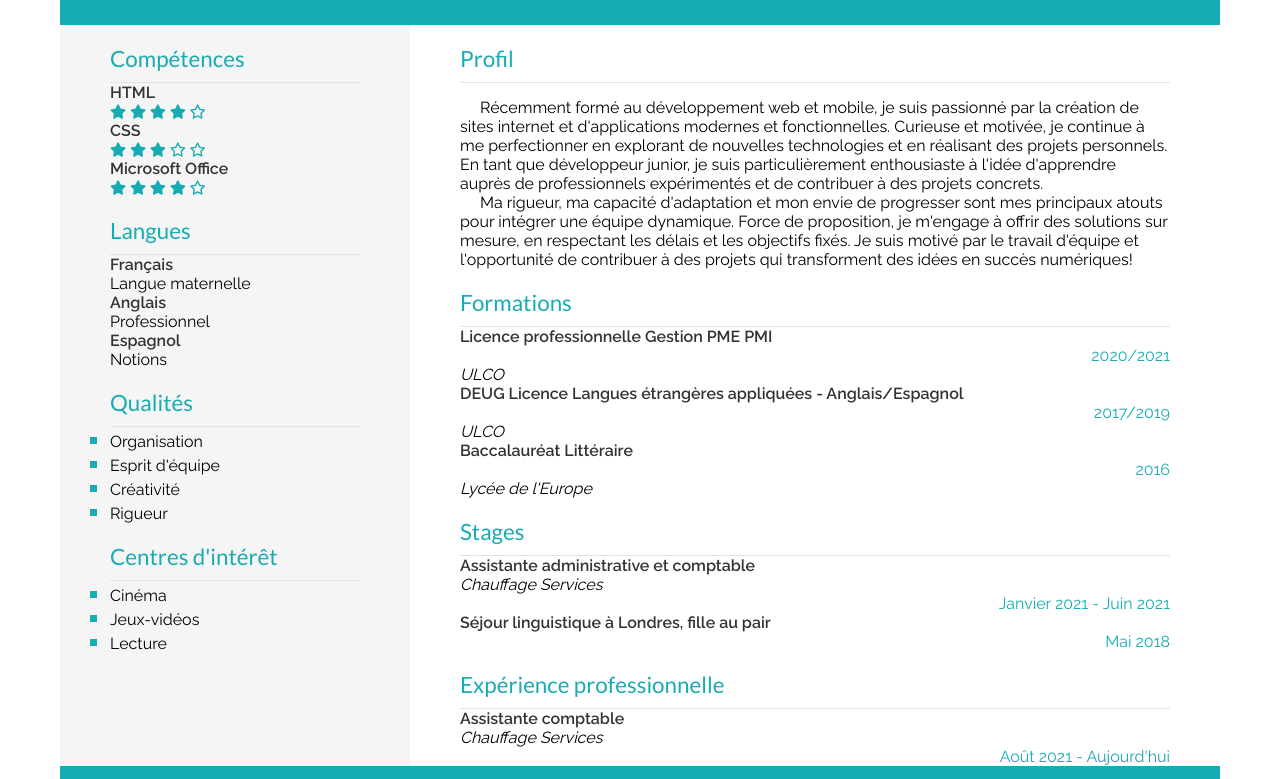
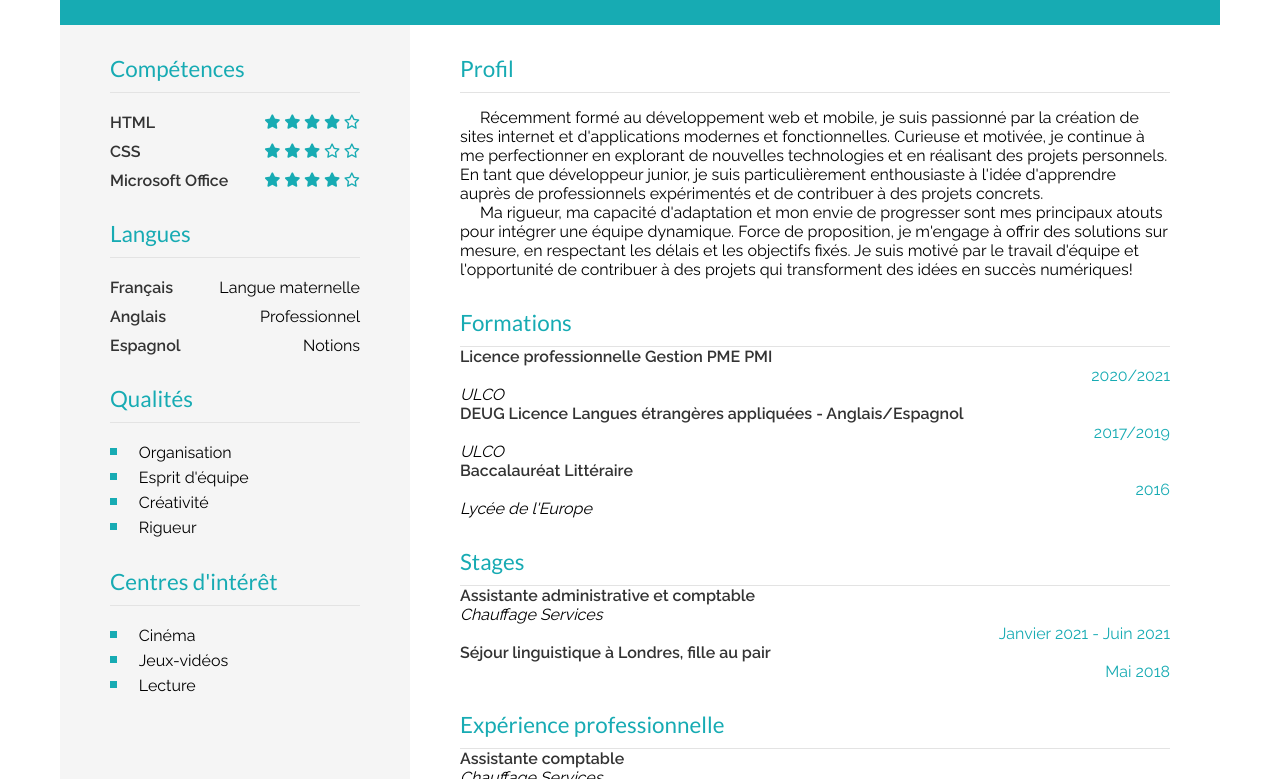
Before and after one commit to Laurinedbt/Devoir-Bilan-1, a plain HTML site: page index.html in a window 1280 px wide. Shown: the part 215-994 px from the top of the page. Drawn offline with Linux system fonts and the light colour scheme.

Commit message:
aside positions done

```diff
--- a/css/style.css
+++ b/css/style.css
@@ -104,8 +104,8 @@ aside{
 
 .title-container{
     border-bottom: 1px solid #e3e3e3;
-
     margin: 0;
+    padding-top: 10px;
 }
 
 .bold{
@@ -115,6 +115,11 @@ aside{
 
 li{
     list-style-type: square;
+    list-style-position: inside;
+}
+
+ul{
+    padding-top: 15px;
 }
 
 li::marker{
@@ -125,6 +130,8 @@ li::marker{
 .stars{
     color: #17abb3;
     font-size: 0.9em;
+    grid-column: 2;
+    align-self: right;
 }
 
 .indent, .indent_1{
@@ -143,3 +150,24 @@ section{
 .date{
     text-align: right;
 }
+
+.skills, .languages{
+    display: grid;
+    grid-template-columns: 1fr 1fr;
+    row-gap: 10px;
+    padding-top: 20px;
+}
+
+.stars, .level{
+    grid-column: 2;
+    margin: 0;
+    justify-self: right;
+}
+
+.skills .bold, .languages .bold{
+    margin: 0;
+}
+
+.languages{
+    white-space: nowrap;
+}
--- a/index.html
+++ b/index.html
@@ -32,6 +32,7 @@
                 <div class="title-container">
                     <h2>Compétences</h2>
                 </div>
+                <div class="skills">
                     <p class="bold">HTML</p>
                         <span class="stars">
                             <i class="fa-solid fa-star"></i>
@@ -56,15 +57,18 @@
                             <i class="fa-solid fa-star"></i>
                             <i class="fa-regular fa-star"></i>
                         </span>
+                </div>
                 <div class="title-container">
                     <h2>Langues</h2>
                 </div>
+                <div class="languages">
                     <p class="bold">Français</p>
-                    <p>Langue maternelle</p>
+                    <p class="level">Langue maternelle</p>
                     <p class="bold">Anglais</p>
-                    <p>Professionnel</p>
+                    <p class="level">Professionnel</p>
                     <p class="bold">Espagnol</p>
-                    <p>Notions</p>
+                    <p class="level">Notions</p>
+                </div>
                 <div class="title-container">
                     <h2>Qualités</h2>
                 </div>
```
